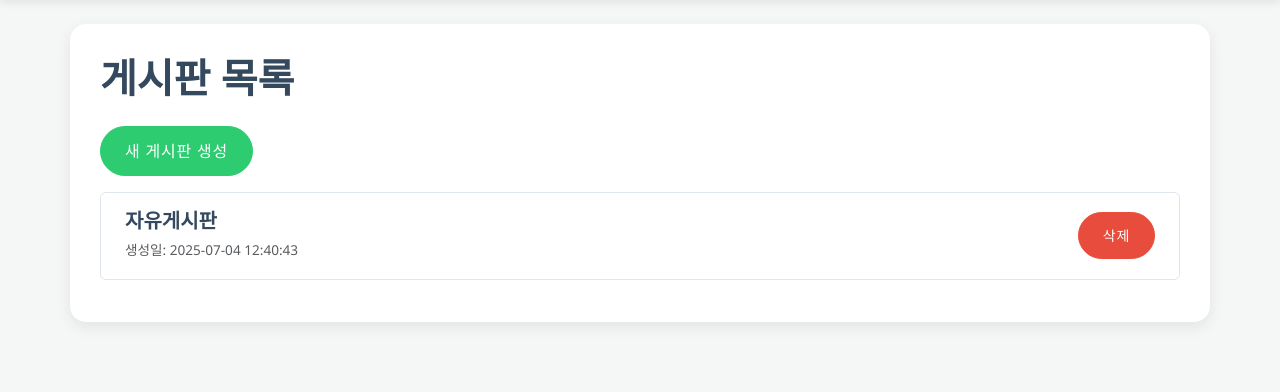
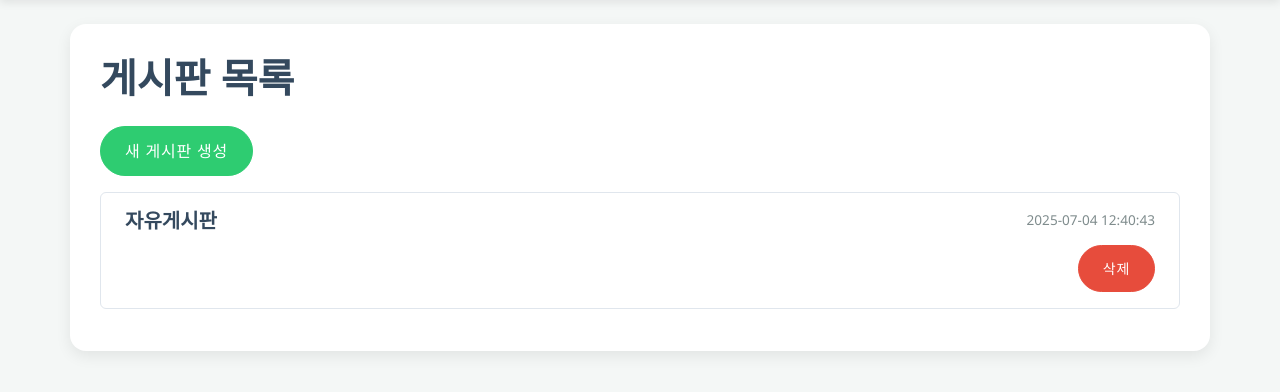
Before and after one commit to muzom-142857/northboard, a Flask app: page / in a window 1280 px wide. Shown: the part 83-475 px from the top of the page. Run offline with Flask 3, Linux system fonts and the light colour scheme; data comes from the database, SQL or seed files in the repository; some libraries are stand-ins or nearby versions.

```diff
--- a/templates/base.html
+++ b/templates/base.html
@@ -8,7 +8,7 @@
     <!-- Bootstrap CSS -->
     <link href="https://cdn.jsdelivr.net/npm/bootstrap@5.3.0/dist/css/bootstrap.min.css" rel="stylesheet" integrity="sha384-9ndCyUaIbzAi2FUVXJi0CjmCapSmO7SnpJef0486qhLnuZ2cdeRhO02iuK6FUUVM" crossorigin="anonymous">
     <link href="https://cdn.jsdelivr.net/npm/summernote@0.8.18/dist/summernote-lite.min.css" rel="stylesheet">
-    <link rel="stylesheet" href="{{ url_for('static', filename='style.css') }}">
+    <link rel="stylesheet" href="{{ url_for('static', filename='style.css') }}?v=1.1">
 
     <!-- jQuery and Summernote JS (moved to head for proper loading order) -->
     <script src="https://code.jquery.com/jquery-3.5.1.min.js"></script>
--- a/templates/index.html
+++ b/templates/index.html
@@ -7,14 +7,18 @@
     <a href="{{ url_for('create_board') }}" class="btn btn-success mb-3">새 게시판 생성</a>
     <div class="list-group">
         {% for board in g.boards %}
-            <div class="list-group-item d-flex flex-column flex-sm-row justify-content-between align-items-start align-items-sm-center">
-                <a href="{{ url_for('board_index', board_id=board['id']) }}" class="text-decoration-none text-dark flex-grow-1">
-                    <h5 class="mb-1">{{ board['name'] }}게시판</h5>
-                    <small class="text-muted">생성일: {{ board['created'] }}</small>
-                </a>
-                <form action="{{ url_for('delete_board', board_id=board['id']) }}" method="post" class="ms-sm-3 mt-2 mt-sm-0">
-                    <button type="submit" class="btn btn-danger btn-sm" onclick="return confirm('정말로 '{{ board['name'] }}게시판'을 삭제하시겠습니까? 이 게시판의 모든 게시물과 댓글도 삭제됩니다.');">삭제</button>
-                </form>
+            <div class="list-group-item">
+                <div class="d-flex w-100 justify-content-between">
+                    <a href="{{ url_for('board_index', board_id=board['id']) }}" class="text-decoration-none text-dark">
+                        <h5 class="mb-1">{{ board['name'] }}게시판</h5>
+                    </a>
+                    <small>{{ board['created'] }}</small>
+                </div>
+                <div class="d-flex w-100 justify-content-end mt-2">
+                    <form action="{{ url_for('delete_board', board_id=board['id']) }}" method="post" onsubmit="return confirm('정말로 '{{ board['name'] }}게시판'을 삭제하시겠습니까? 이 게시판의 모든 게시물과 댓글도 삭제됩니다.');">
+                        <button type="submit" class="btn btn-danger btn-sm">삭제</button>
+                    </form>
+                </div>
             </div>
         {% else %}
             <p>생성된 게시판이 없습니다.</p>
```
